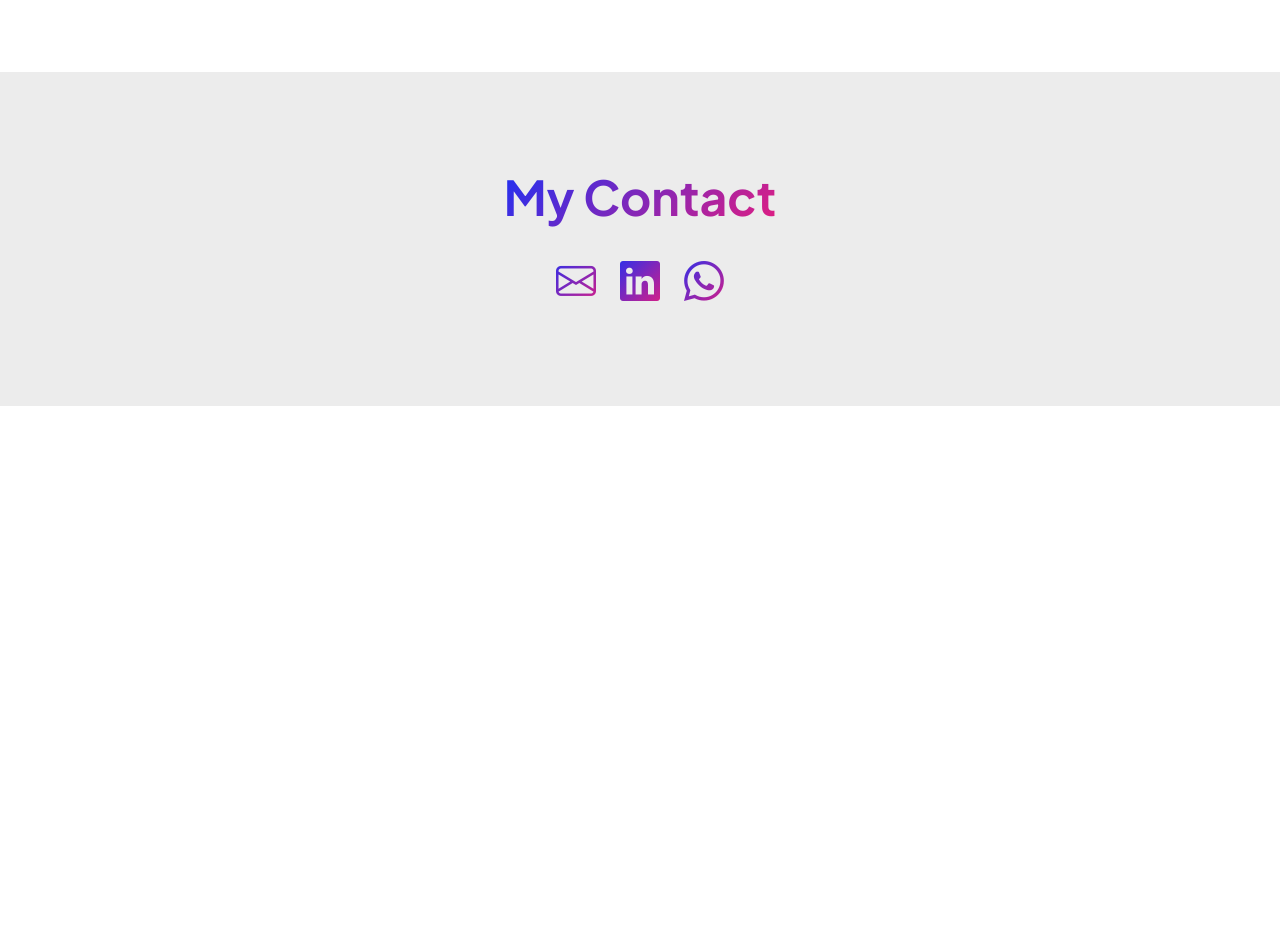
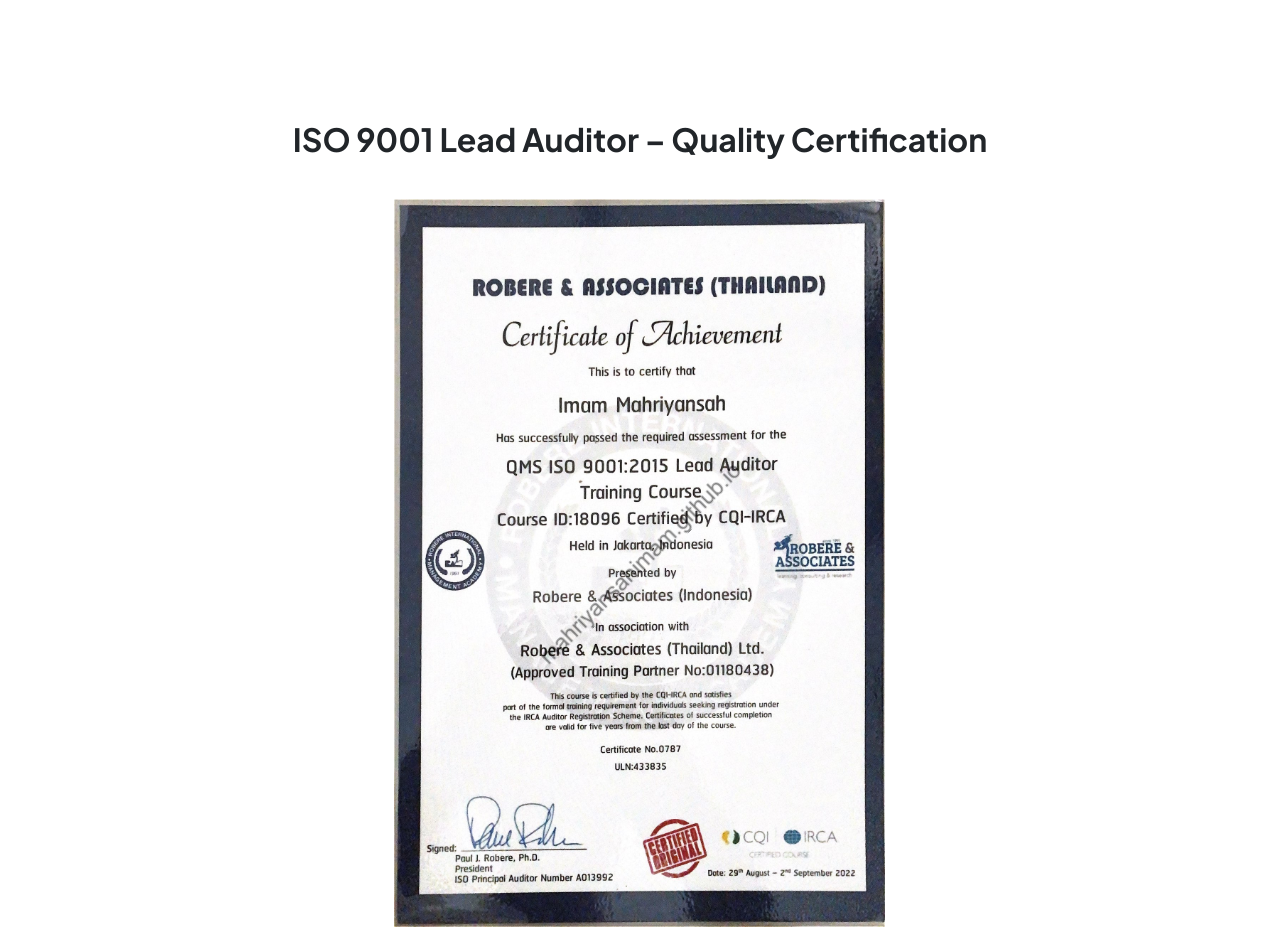
Before and after one commit to mahriyansahimam/mahriyansahimam.github.io, a plain HTML site: page index.html in a window 1280 px wide. Shown: the part 960-1887 px from the top of the page. Before the commit the page ends 1366 px from the top, so only its background shows below. Drawn offline with nearby package versions, Linux system fonts and the light colour scheme.

Commit message:
Update index.html

```diff
--- a/index.html
+++ b/index.html
@@ -176,6 +176,13 @@
                     </div>
                 </div>
             </header>
+            <!-- ISO Section-->
+            <section id="certificates">
+                <div class="text-center text-xxl-center">
+                    <h2 class="text-center display mb-2 mt-5 fw-bolder">ISO 9001 Lead Auditor – Quality Certification</h2>
+                    <img src="assets/Certificate Lead Auditor ISO 9001_001.png" alt="" class="mb-5 ">
+                </div>
+            </section>
             <!-- About Section-->
             <section class="bg-gray py-5" id="about">
                 <div class="container px-5">
```
